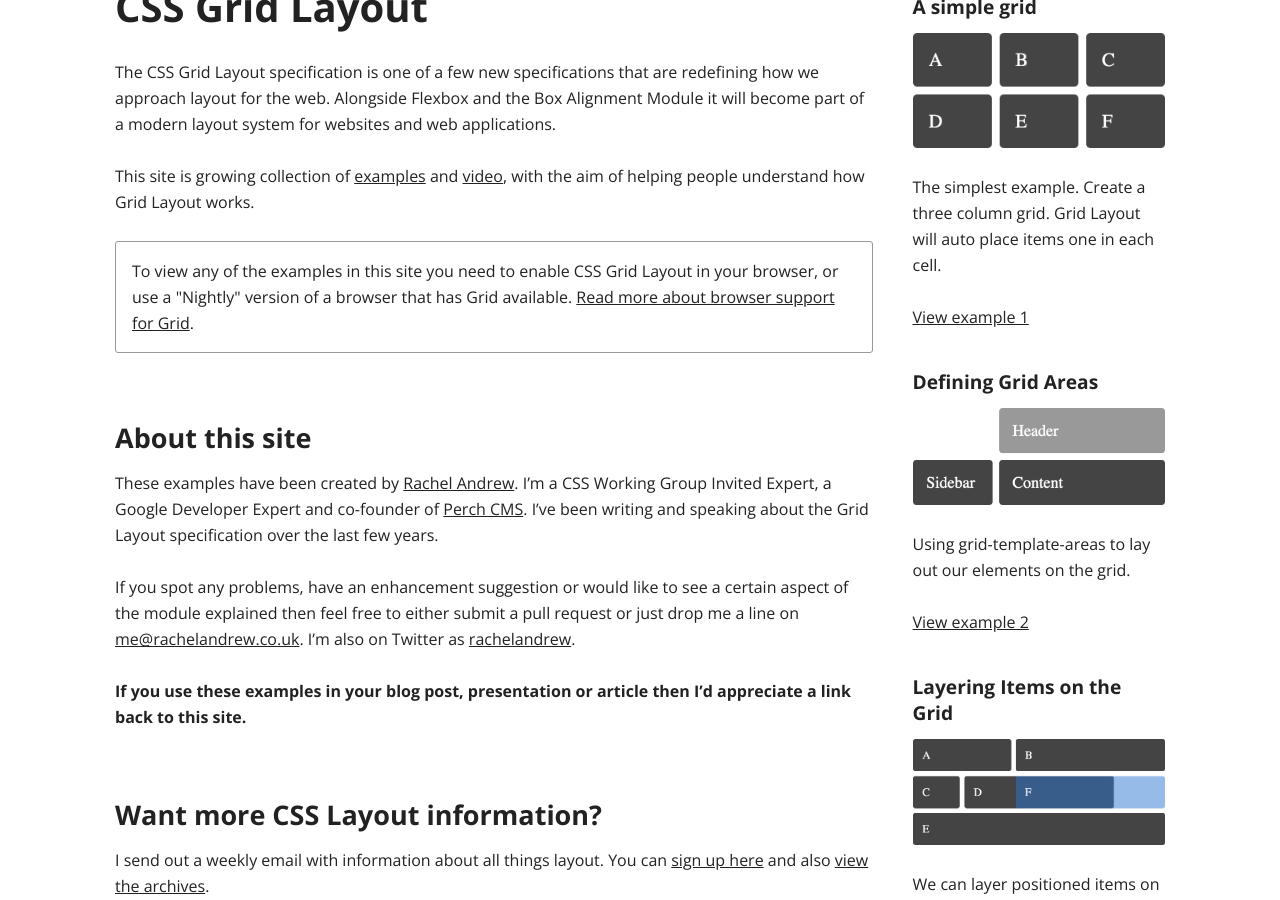
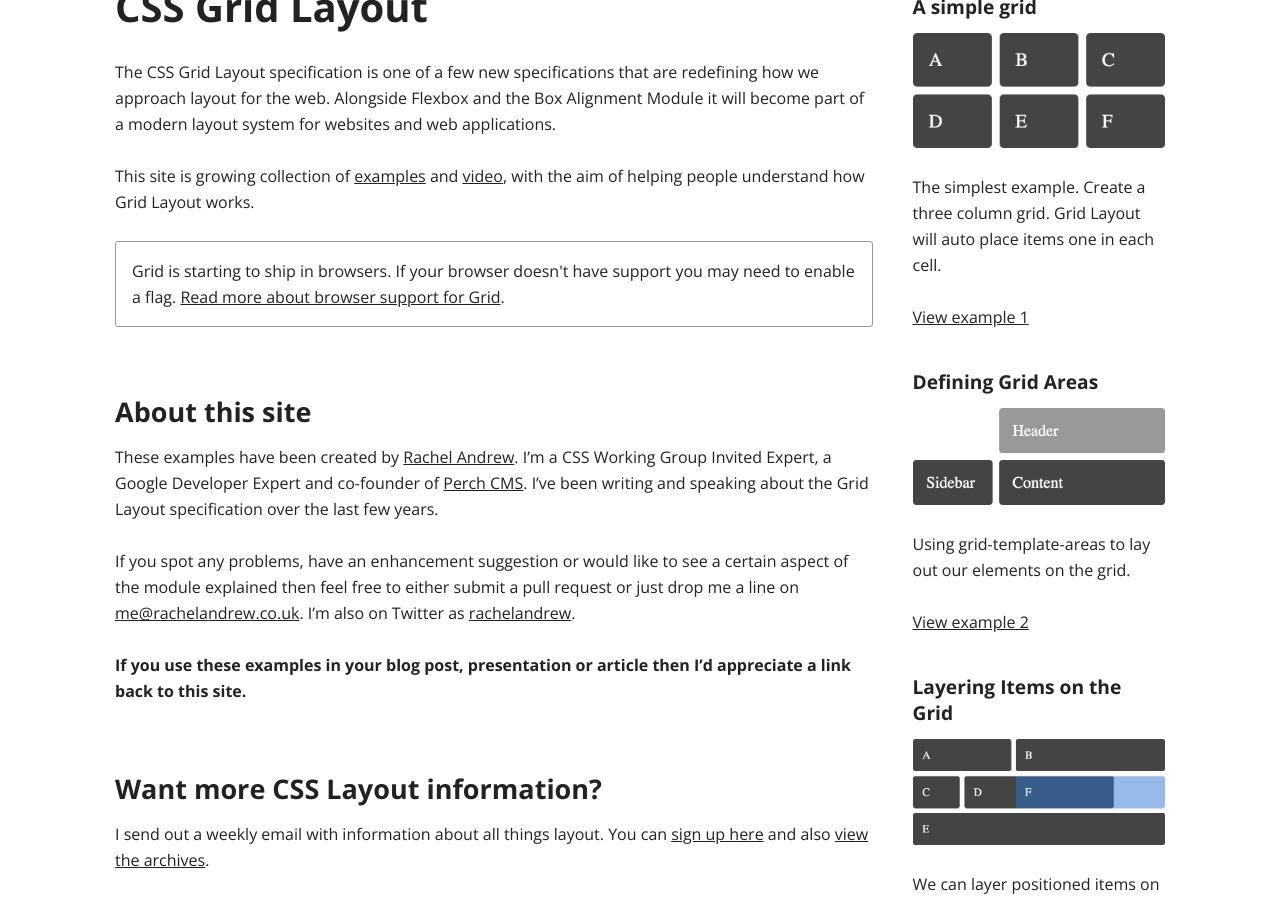
Before and after one commit to rachelandrew/grid-by-example, a Jekyll site: the page built from index.md, in a window 1280 px wide and 900 px high, scrolled down 442 px. Built offline with Jekyll 4.4.1, drawn with Linux system fonts in a browser that asks for light colours; comment, search, counter and statistics services are not loaded.

Commit message:
Firefox ships

```diff
--- a/index.md
+++ b/index.md
@@ -10,7 +10,7 @@ The CSS Grid Layout specification is one of a few new specifications that are re
 This site is growing collection of [examples](/examples) and [video](/video), with the aim of helping people understand how Grid Layout works.
 
 <div class="box info">
-	<p>To view any of the examples in this site you need to enable CSS Grid Layout in your browser, or use a "Nightly" version of a browser that has Grid available. <a href="/browsers">Read more about browser support for Grid</a>.</p>
+	<p>Grid is starting to ship in browsers. If your browser doesn't have support you may need to enable a flag. <a href="/browsers">Read more about browser support for Grid</a>.</p>
 </div>
 
 ## About this site
```
